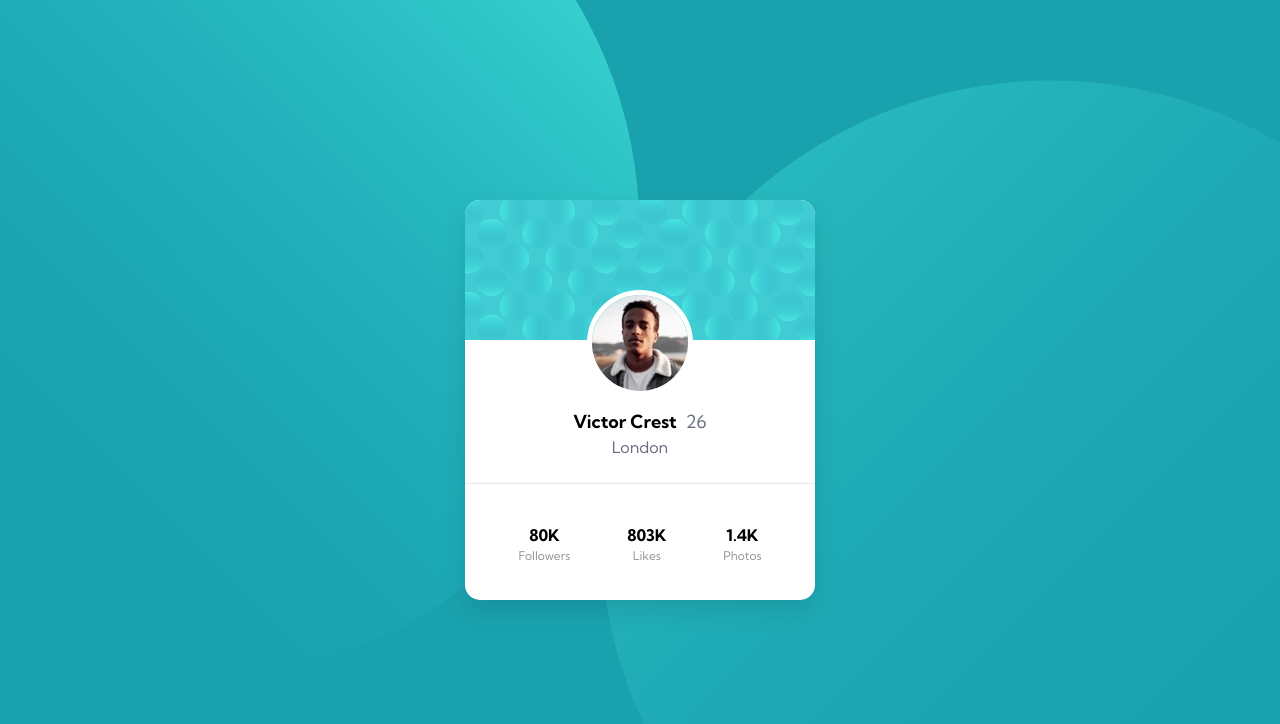
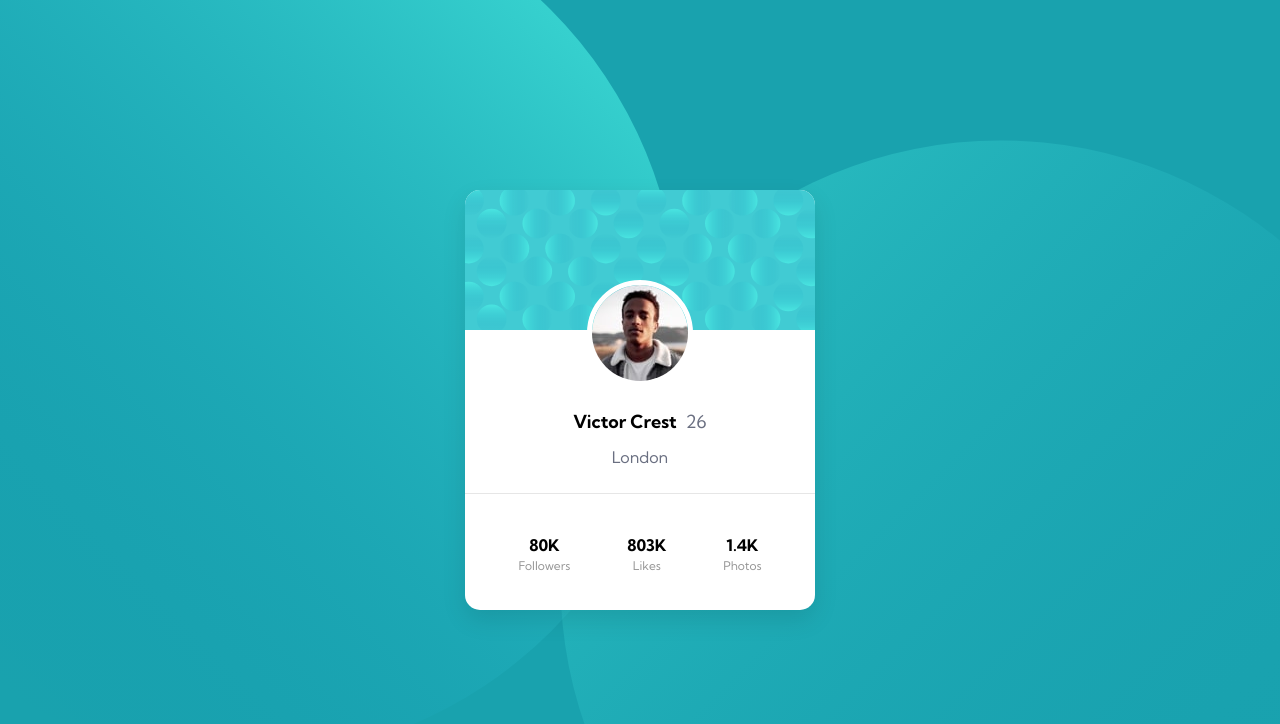
Before and after one commit to perostojin/profile-card-component, a plain HTML site: page index.html in a window 1280 px wide. Drawn offline with Linux system fonts and the light colour scheme.

Commit message:
Made adjustment on layout

```diff
--- a/styles.css
+++ b/styles.css
@@ -1,6 +1,11 @@
+html {
+  font-size: 16px;
+}
+
+
 body {
   margin: 0;
-    min-height: 100vh;
+  min-height: 100vh;
   display: flex;
   justify-content: center;
   align-items: center;
@@ -11,8 +16,8 @@ body {
     url(images/bg-pattern-bottom.svg);
   background-repeat: no-repeat, no-repeat;
 
-  background-size: 620px 620px, 620px 620px;
-  background-position: -360px -260px, calc(100% + 390px) calc(100% + 170px);
+  background-size: 40rem 40rem, 40rem 40rem;
+  background-position: -440px -300px, calc(100% + 420px) calc(100% + 280px);
 }
 
 .card {
@@ -44,11 +49,10 @@ body {
 .card-info h2 {
   margin-top: 10px;
   font-size: 18px;
-  margin: 0;
 }
 
 .card-info {
-    padding: 10px 10px
+  padding: 10px 10px;
 }
 
 .card-info span {
@@ -82,9 +86,9 @@ body {
   margin-top: 3px;
 }
 
-@media (min-width: 1200px) {
+@media (min-width: 75rem) {
   body {
-    background-size: 900px 900px, 900px 900px;
-    background-position: -260px -220px, calc(100% + 220px) calc(100% + 180px);
+    background-size: 55rem 55rem, 55rem 55rem;
+    background-position: -200px -120px, calc(100% + 160px) calc(100% + 220px);
   }
 }
```
